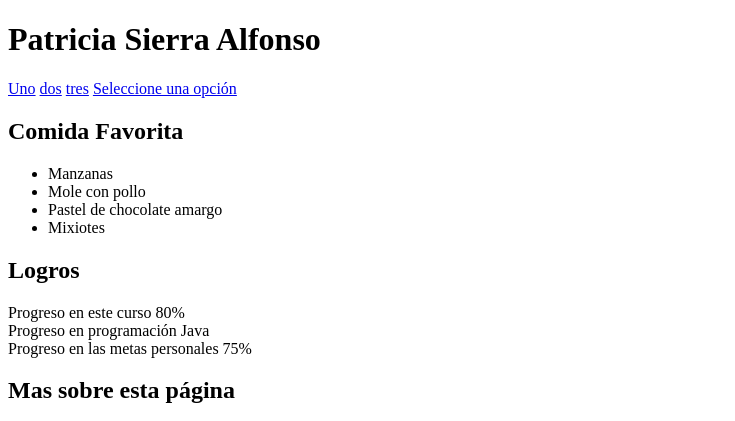
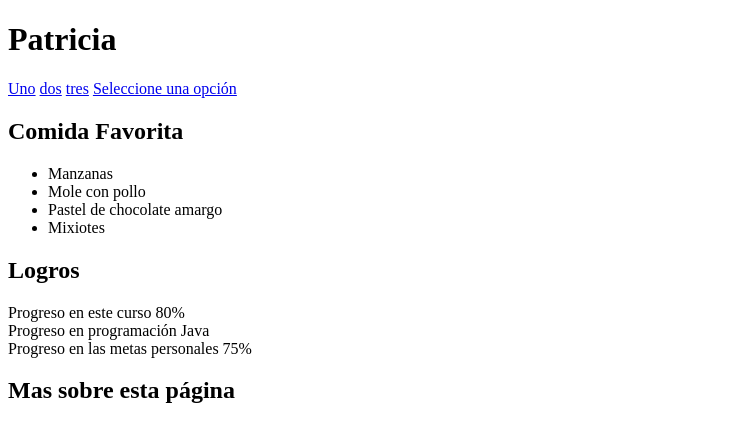
Before and after one commit to arreisfamily/sample, a plain HTML site: page index.html in a window 1280 px wide. Shown: the top 421 px of the page, without its empty margins (0-735 px from the left). Drawn offline with Linux system fonts and the light colour scheme.

Commit message:
Add files via upload

```diff
--- a/index.html
+++ b/index.html
@@ -6,7 +6,7 @@
     <title>Proyecto1</title>
 </head>
 <body>
-  <header> <h1> Patricia Sierra Alfonso </h1></header>
+  <header> <h1> Patricia  </h1></header>
   <nav>
     <a href = "uno.html">Uno</a>
     <a href = "dos.html">dos</a>
```
